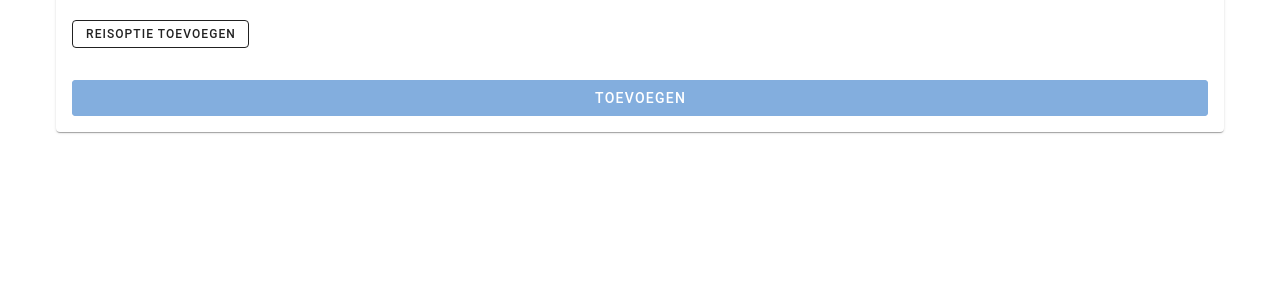
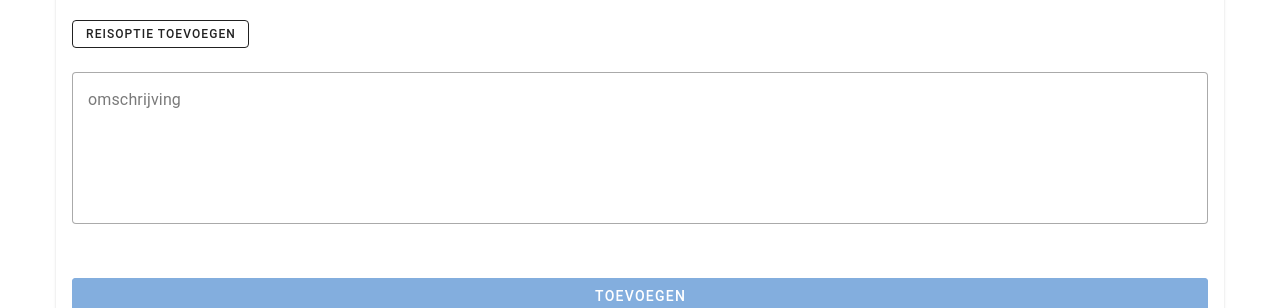
Before and after one commit to yuridesnaijer/aba-uren-pwa, a Vue app: page /schrijven in a window 1280 px wide. Shown: the part 372-680 px from the top of the page. Built offline with nearby package versions, Linux system fonts and the light colour scheme.

Commit message:
add description

```diff
--- a/src/types/THourEntry.ts
+++ b/src/types/THourEntry.ts
@@ -8,4 +8,5 @@ export type THourEntry = {
   endTime: TTime
   date: Date
   travelOption: TTravelOption
+  description?: string
 }
--- a/src/views/HoursOverview.vue
+++ b/src/views/HoursOverview.vue
@@ -42,6 +42,7 @@
                   <th class="text-left">Eindtijd</th>
                   <th class="text-left">tijd</th>
                   <th class="text-left">Reisafstand</th>
+                  <th class="text-left">Omschrijving</th>
                 </tr>
               </thead>
               <tbody>
@@ -52,6 +53,7 @@
                   <td>{{ $date.formatTime(item.endTime) }}</td>
                   <td>{{ $date.durationString($date.duration(item.startTime, item.endTime)) }}</td>
                   <td>{{ item.travelOption.value }}km / {{ item.travelOption.label }}</td>
+                  <td>{{ item.description }}</td>
                   <td>
                     <v-btn color="error" @click="startDeleteProcess(item.id)">verwijderen</v-btn>
                     <v-dialog v-model="showConfirmationDialog">
--- a/src/views/WriteHoursView.vue
+++ b/src/views/WriteHoursView.vue
@@ -96,6 +96,16 @@
                   </v-dialog>
                 </v-col>
               </v-row>
+              <v-row>
+                <v-col>
+                  <v-textarea
+                    v-model="hourEntry.description"
+                    label="omschrijving"
+                    variant="outlined"
+                    dense
+                  />
+                </v-col>
+              </v-row>
 
               <v-btn
                 :disabled="!isFormValid"
@@ -154,7 +164,8 @@ export default defineComponent({
         date: undefined,
         startTime: undefined,
         endTime: undefined,
-        travelOption: undefined
+        travelOption: undefined,
+        description: undefined
       }
     }
   },
@@ -195,7 +206,8 @@ export default defineComponent({
         date: undefined,
         startTime: undefined,
         endTime: undefined,
-        travelOption: undefined
+        travelOption: undefined,
+        description: undefined
       }
     },
     addHours() {
@@ -208,7 +220,9 @@ export default defineComponent({
   },
   computed: {
     isFormValid(): boolean {
-      return !Object.values(this.hourEntry).includes(undefined)
+      // eslint-disable-next-line @typescript-eslint/no-unused-vars
+      const { description, ...entryWithoutDescription } = this.hourEntry
+      return !Object.values(entryWithoutDescription).includes(undefined)
     }
   }
 })
```
